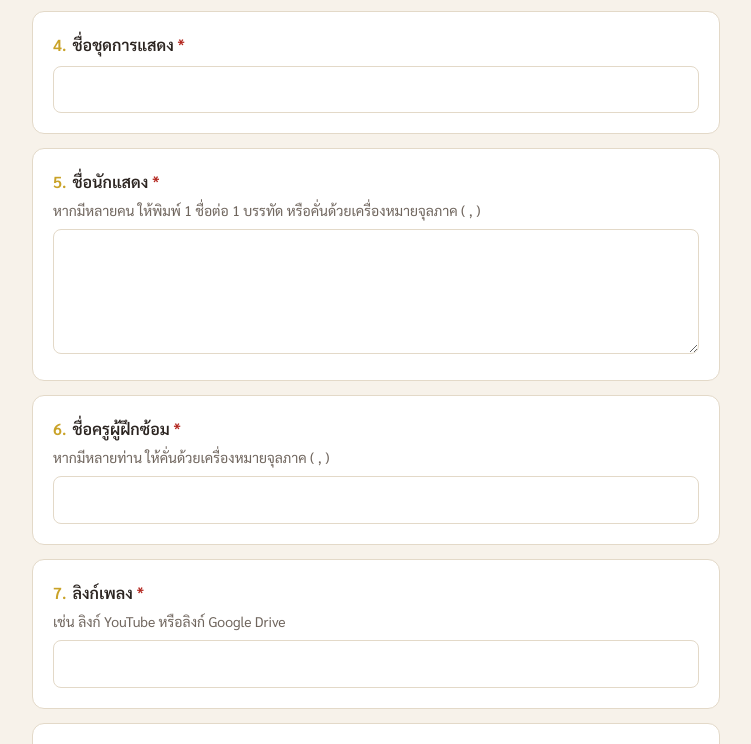
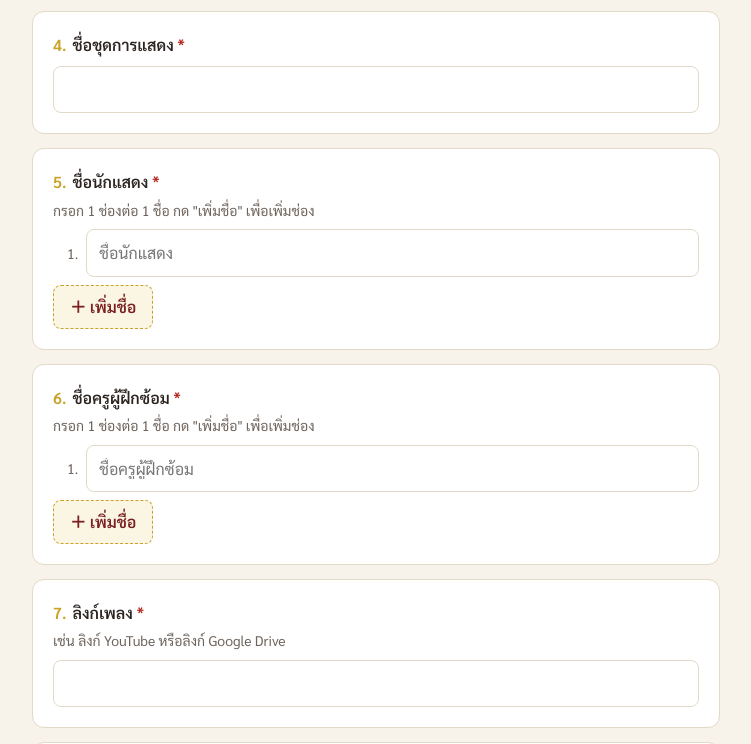
Before and after one commit to pdrweb-system/watpreedaramfest, a plain HTML site: page index.html in a window 1280 px wide. Shown: the part 669-1413 px from the top of the page, without its empty margins (264-1015 px from the left). Drawn offline with Linux system fonts and the light colour scheme.

Commit message:
Use one input per name with add/remove buttons for performers and trainers (#8)
Each list starts with one row; add up to 100 performers / 20 trainers.
Names are joined with newlines, so the Apps Script payload is unchanged.


Claude-Session: https://claude.ai/code/session_018fT6XAdHCrtj4ZXJhXoF5a

Co-authored-by: Claude <noreply@anthropic.com>

```diff
--- a/index.html
+++ b/index.html
@@ -47,8 +47,24 @@
       border: 1px solid var(--line); border-radius: 8px; background: #fff;
     }
     input:focus, textarea:focus { outline: 2px solid var(--gold); border-color: var(--gold); }
-    textarea { resize: vertical; min-height: 96px; }
     .invalid input, .invalid textarea { border-color: var(--err); }
+    .name-row { display: flex; align-items: center; gap: 8px; margin-bottom: 8px; }
+    .name-row .idx { flex: none; width: 1.8em; text-align: right; color: var(--muted); font-size: 14px; }
+    .name-row input { flex: 1; min-width: 0; }
+    .name-row .remove-name {
+      flex: none; border: 1px solid var(--line); background: #fff; color: var(--err);
+      border-radius: 8px; padding: 8px 12px; font: inherit; font-size: 14px; cursor: pointer;
+    }
+    .name-row .remove-name:hover { border-color: var(--err); background: #fdecea; }
+    .name-row .remove-name[hidden] { display: none; }
+    .add-name {
+      border: 1px dashed var(--gold); background: var(--gold-soft); color: var(--maroon);
+      border-radius: 8px; padding: 8px 16px; font: inherit; font-weight: 600; cursor: pointer;
+    }
+    .add-name:hover { border-style: solid; }
+    .add-name:disabled { opacity: .5; cursor: not-allowed; }
+    .invalid .name-row input { border-color: var(--line); }
+    .invalid .name-row input.empty { border-color: var(--err); }
     .msg { color: var(--err); font-size: 14px; margin-top: 6px; display: none; }
     .invalid .msg { display: block; }
     .drop {
@@ -122,17 +138,19 @@
     </div>
 
     <div class="card" data-field="performers">
-      <label class="q" for="performers"><span class="num">5.</span>ชื่อนักแสดง <span class="req">*</span></label>
-      <p class="hint">หากมีหลายคน ให้พิมพ์ 1 ชื่อต่อ 1 บรรทัด หรือคั่นด้วยเครื่องหมายจุลภาค ( , )</p>
-      <textarea id="performers" name="performers" rows="4" required maxlength="5000"></textarea>
-      <div class="msg">กรุณากรอกชื่อนักแสดง</div>
+      <label class="q"><span class="num">5.</span>ชื่อนักแสดง <span class="req">*</span></label>
+      <p class="hint">กรอก 1 ช่องต่อ 1 ชื่อ กด "เพิ่มชื่อ" เพื่อเพิ่มช่อง</p>
+      <div class="names" id="performersList" data-label="นักแสดง" data-max="100"></div>
+      <button type="button" class="add-name" data-list="performersList">＋ เพิ่มชื่อ</button>
+      <div class="msg">กรุณากรอกชื่อนักแสดงอย่างน้อย 1 ชื่อ</div>
     </div>
 
     <div class="card" data-field="trainer">
-      <label class="q" for="trainer"><span class="num">6.</span>ชื่อครูผู้ฝึกซ้อม <span class="req">*</span></label>
-      <p class="hint">หากมีหลายท่าน ให้คั่นด้วยเครื่องหมายจุลภาค ( , )</p>
-      <input type="text" id="trainer" name="trainer" required maxlength="500">
-      <div class="msg">กรุณากรอกชื่อครูผู้ฝึกซ้อม</div>
+      <label class="q"><span class="num">6.</span>ชื่อครูผู้ฝึกซ้อม <span class="req">*</span></label>
+      <p class="hint">กรอก 1 ช่องต่อ 1 ชื่อ กด "เพิ่มชื่อ" เพื่อเพิ่มช่อง</p>
+      <div class="names" id="trainerList" data-label="ครูผู้ฝึกซ้อม" data-max="20"></div>
+      <button type="button" class="add-name" data-list="trainerList">＋ เพิ่มชื่อ</button>
+      <div class="msg">กรุณากรอกชื่อครูผู้ฝึกซ้อมอย่างน้อย 1 ชื่อ</div>
     </div>
 
     <div class="card" data-field="musicLink">
@@ -267,6 +285,54 @@
     return init.uploadId;
   }
 
+  // ---------- รายชื่อ (1 ช่องต่อ 1 ชื่อ) ----------
+  function renumber(list) {
+    const rows = list.querySelectorAll('.name-row');
+    rows.forEach((row, i) => {
+      row.querySelector('.idx').textContent = (i + 1) + '.';
+      row.querySelector('input').setAttribute('aria-label', list.dataset.label + ' คนที่ ' + (i + 1));
+      row.querySelector('.remove-name').hidden = rows.length === 1;
+    });
+    const addBtn = form.querySelector('.add-name[data-list="' + list.id + '"]');
+    addBtn.disabled = rows.length >= Number(list.dataset.max);
+  }
+  function addNameRow(list, focus) {
+    if (list.children.length >= Number(list.dataset.max)) return;
+    const row = document.createElement('div');
+    row.className = 'name-row';
+    const idx = document.createElement('span');
+    idx.className = 'idx';
+    const input = document.createElement('input');
+    input.type = 'text'; input.maxLength = 200;
+    input.placeholder = 'ชื่อ' + list.dataset.label;
+    input.addEventListener('keydown', e => {
+      // กด Enter ในช่องสุดท้ายเพื่อเพิ่มช่องใหม่ แทนการส่งฟอร์ม
+      if (e.key === 'Enter') { e.preventDefault(); if (input.value.trim()) addNameRow(list, true); }
+    });
+    const rm = document.createElement('button');
+    rm.type = 'button'; rm.className = 'remove-name'; rm.textContent = 'ลบชื่อ';
+    rm.onclick = () => {
+      const next = row.nextElementSibling || row.previousElementSibling;
+      row.remove(); renumber(list);
+      if (next) next.querySelector('input').focus();
+    };
+    row.append(idx, input, rm);
+    list.append(row);
+    renumber(list);
+    if (focus) input.focus();
+  }
+  function getNames(id) {
+    return [...document.getElementById(id).querySelectorAll('input')]
+      .map(i => i.value.trim()).filter(Boolean);
+  }
+  function initNameLists() {
+    form.querySelectorAll('.names').forEach(list => { list.innerHTML = ''; addNameRow(list, false); });
+  }
+  form.querySelectorAll('.add-name').forEach(btn => {
+    btn.addEventListener('click', () => addNameRow(document.getElementById(btn.dataset.list), true));
+  });
+  initNameLists();
+
   // ---------- validation ----------
   function validate() {
     let firstBad = null;
@@ -275,19 +341,20 @@
       director: () => form.director.value.trim() !== '',
       level: () => form.level.value.trim() !== '',
       showName: () => form.showName.value.trim() !== '',
-      performers: () => form.performers.value.trim() !== '',
-      trainer: () => form.trainer.value.trim() !== '',
+      performers: () => getNames('performersList').length > 0,
+      trainer: () => getNames('trainerList').length > 0,
       musicLink: () => form.musicLink.value.trim() !== ''
     };
     for (const k in checks) {
       const card = form.querySelector('[data-field="' + k + '"]');
       const ok = checks[k]();
       card.classList.toggle('invalid', !ok);
+      card.querySelectorAll('.name-row input').forEach(i => i.classList.toggle('empty', !ok && !i.value.trim()));
       if (!ok && !firstBad) firstBad = card;
     }
     if (firstBad) {
       firstBad.scrollIntoView({ behavior: 'smooth', block: 'center' });
-      const el = firstBad.querySelector('input, textarea');
+      const el = firstBad.querySelector('input.empty') || firstBad.querySelector('input, textarea');
       if (el) el.focus({ preventScroll: true });
     }
     return !firstBad;
@@ -326,8 +393,8 @@
         director: form.director.value.trim(),
         level: form.level.value.trim(),
         showName: form.showName.value.trim(),
-        performers: form.performers.value.trim(),
-        trainer: form.trainer.value.trim(),
+        performers: getNames('performersList').join('\n'),
+        trainer: getNames('trainerList').join('\n'),
         musicLink: form.musicLink.value.trim(),
         website: form.website.value,
         uploadIds
@@ -348,6 +415,7 @@
 
   function resetForm() {
     form.reset(); files = []; renderFiles(); showFileError('');
+    initNameLists();
     form.querySelectorAll('.invalid').forEach(c => c.classList.remove('invalid'));
     statusEl.textContent = ''; submitBtn.disabled = false;
   }
```
